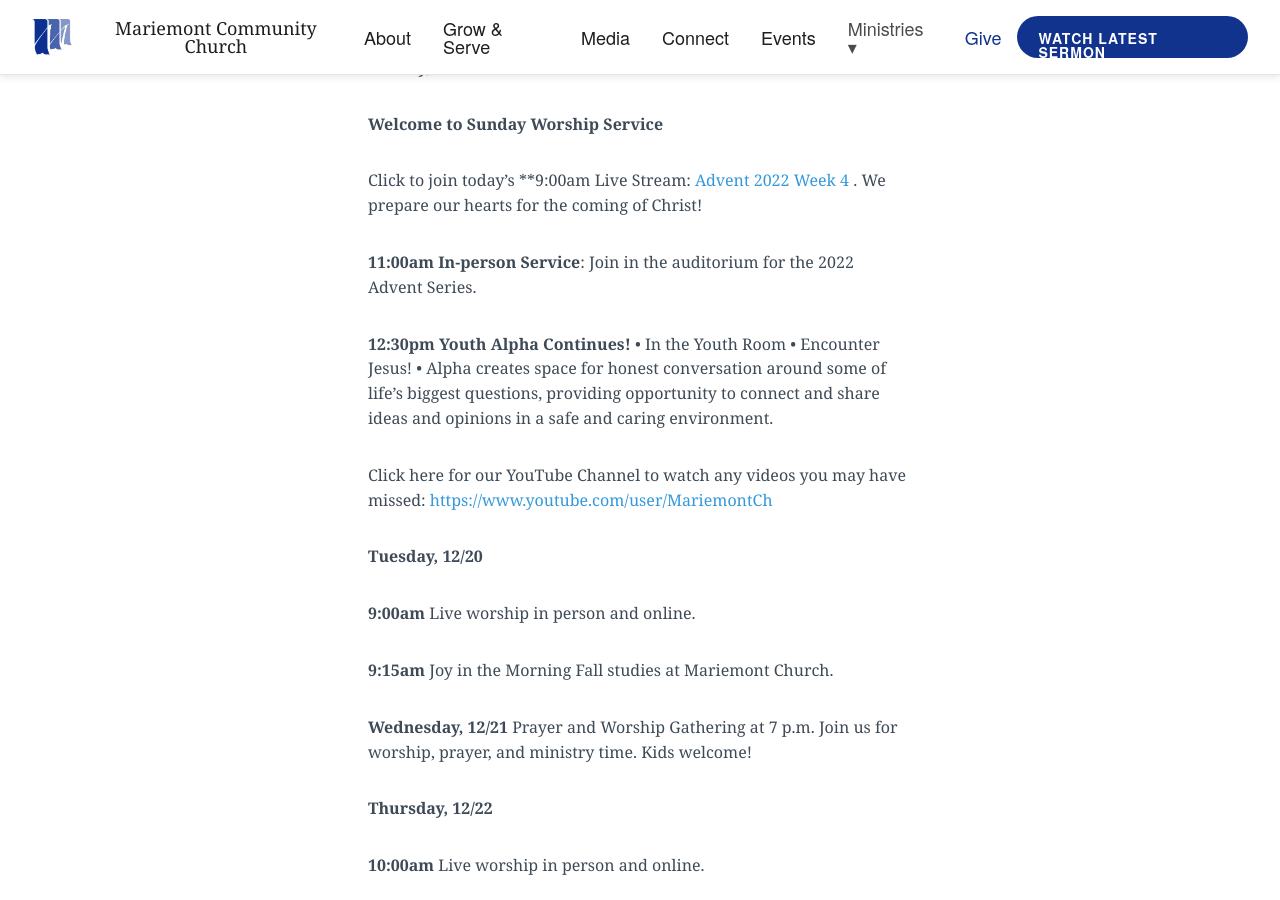
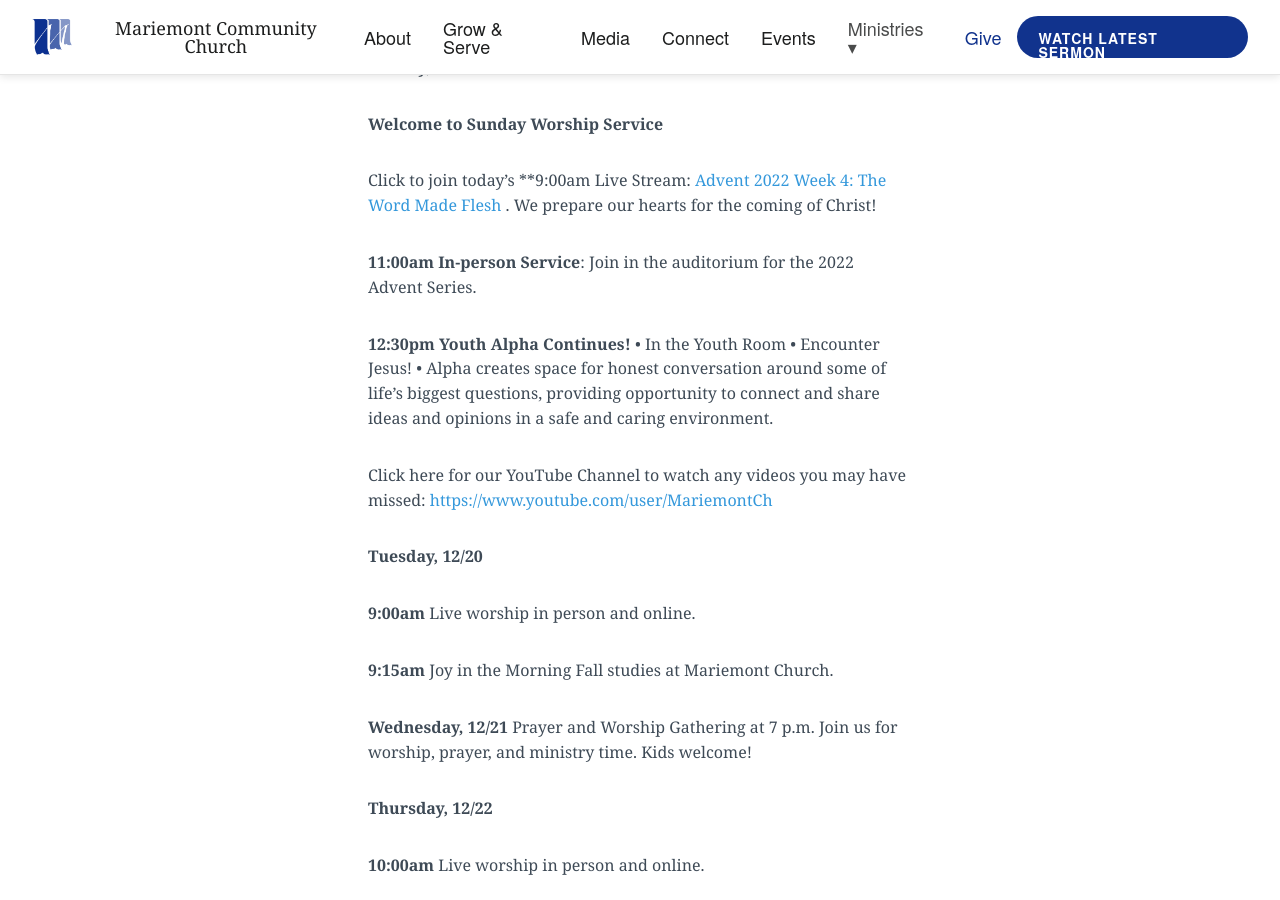
Before and after one commit to lukemoderwell/mariemont, a Jekyll site: the page built from updates.markdown, in a window 1280 px wide and 900 px high, scrolled down 496 px. Built offline with Jekyll 4.4.1, drawn with Linux system fonts in a browser that asks for light colours; nearby versions of some CDN libraries.

Commit message:
Updated Updates

```diff
--- a/updates.markdown
+++ b/updates.markdown
@@ -25,7 +25,7 @@
 
 **Welcome to Sunday Worship Service**
 
-Click to join today's **9:00am Live Stream: [Advent 2022 Week 4](https://youtu.be/i7Dh2x9vT9k) . We prepare our hearts for the coming of Christ!
+Click to join today's **9:00am Live Stream: [Advent 2022 Week 4: The Word Made Flesh](https://youtu.be/i7Dh2x9vT9k) . We prepare our hearts for the coming of Christ!
 
 **11:00am In-person Service**: Join in the auditorium for the 2022 Advent Series.
 
```
